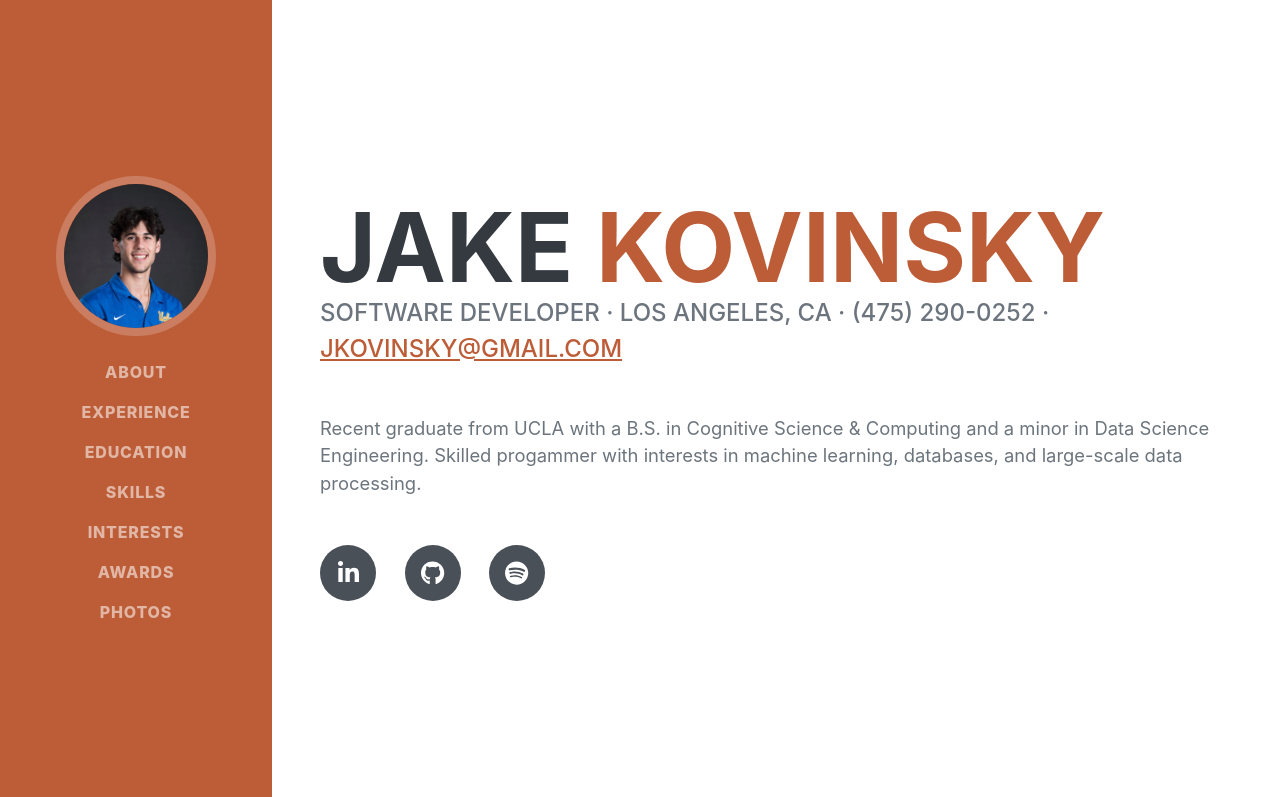
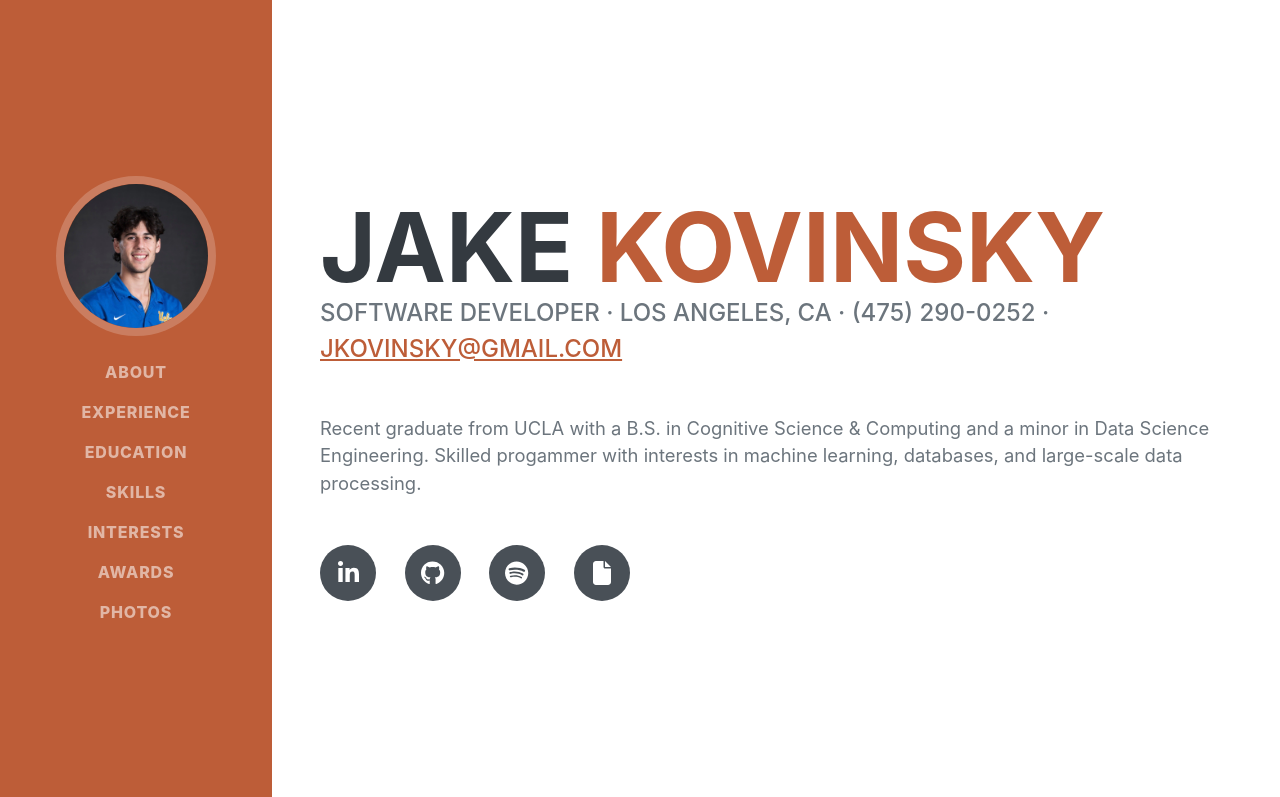
Before and after one commit to jkovinsky/website, a plain HTML site: page index.htm in a window 1280 px wide. Shown: the top 797 px of the page. Drawn offline with nearby package versions, Linux system fonts and the light colour scheme; a script that the page names is missing; a web font is replaced by a local one.

Commit message:
added resume

```diff
--- a/index.htm
+++ b/index.htm
@@ -53,6 +53,7 @@
                         <a class="social-icon" href="https://www.linkedin.com/in/jake-kovinsky/"><i class="fab fa-linkedin-in"></i></a>
                         <a class="social-icon" href="https://github.com/jkovinsky"><i class="fab fa-github"></i></a>
                         <a class="social-icon" href="https://open.spotify.com/user/jkovinsky-us?si=8d09283bf09843b4"><i class="fab fa-spotify"></i></a>
+                        <a class="social-icon" href="files/Jake-Kovinsky_Resume.pdf" download><i class="fa fa-file"></i></a>
                         <!--<a class="social-icon" href="#!"><i class="fab fa-twitter"></i></a>
                         <a class="social-icon" href="#!"><i class="fab fa-facebook-f"></i></a> -->
                     </div>
```
Also changed, not shown: 1 other file.
